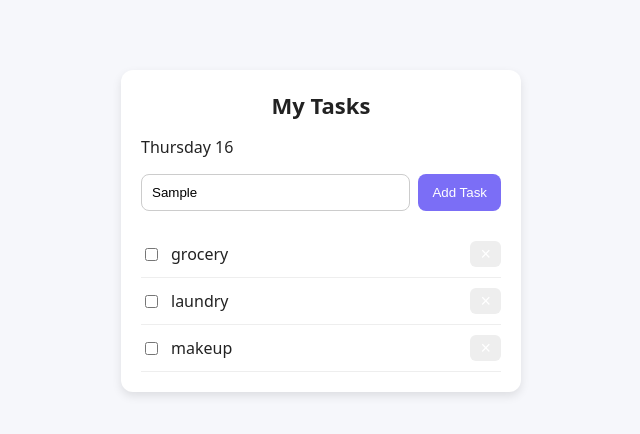
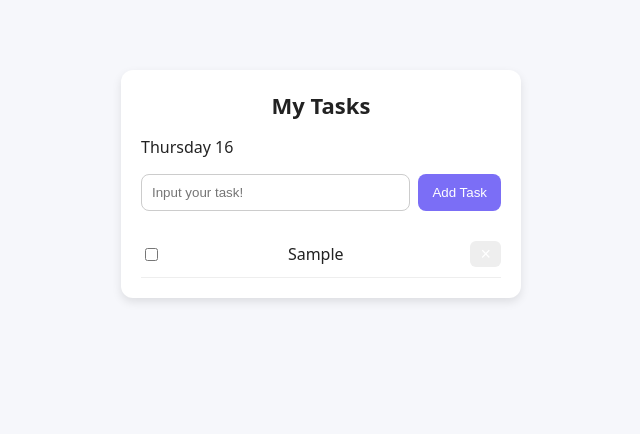
Before and after one commit to NataliaMw/configuration-management-p2-2025-2, a plain HTML site: page frontend/index.html in a window 1280 px wide. Both pictures are taken after typing "Sample" into the empty fields and a click on the button "Add Task". Shown: the whole page, without its empty margins (319-959 px from the left). Drawn offline with Linux system fonts and the light colour scheme.

Commit message:
working add/ remove

```diff
--- a/frontend/index.html
+++ b/frontend/index.html
@@ -3,8 +3,7 @@
 
 <head>
     <meta charset="UTF-8">
-    <meta name="viewport" content="width=
-    , initial-scale=1.0">
+    <meta name="viewport" content="width=device-width, initial-scale=1.0">
     <title>Document</title>
     <style>
         :root {
@@ -107,15 +106,13 @@
                 <span id="dayName">—</span> <span id="dayNumber">—</span>
             </p>
 
-            <p class="status" id="status"></p>
-
             <div class="row">
                 <input id="taskInput" type="text" placeholder="Input your task!" />
                 <button id="addBtn">Add Task</button>
             </div>
 
             <ul id="taskList">
-                <!-- ejemplos iniciales -->
+                <!--  EJEMPLOS
                 <li>
                     <div class="left">
                         <input type="checkbox" />
@@ -138,10 +135,15 @@
                     <button class="icon-btn" aria-label="Remove">×</button>
                 </li>
             </ul>
+            -->
         </div>
     </div>
 
     <script>
+        const addBtn = document.getElementById("addBtn");
+        const newTask = document.getElementById("taskInput");
+        const tasks = document.getElementById("taskList");
+
         const today = new Date();
         const dayName = today.toLocaleDateString("en-US", { weekday: "long" });
         const dayNumber = today.getDate();
@@ -153,27 +155,26 @@
         addBtn.addEventListener("click", (e) => {
             e.preventDefault();
 
-            const taskTest = newTask.value.trim();
-            if (taskTest !== "") {
-                const task = document.createElement("div");
+            const taskText = newTask.value.trim();
+            if (taskText !== "") {
+                const task = document.createElement("li");
                 task.className = "task";
 
                 const checkbox = document.createElement("input");
                 checkbox.type = "checkbox";
-                checkbox.addEventListener("change", updateProgress);
+
+                checkbox.addEventListener("change", () => {
+                    textSpan.classList.toggle("completed", checkbox.checked);
+                });
 
                 const textSpan = document.createElement("span");
-                textSpan.textContent = taskTest;
-                textSpan.class = "taskTest";
+                textSpan.textContent = taskText;
+                textSpan.className = "task-text";
 
                 const removeBtn = document.createElement("button");
-                const removeIcon = document.createElement("img");
-                removeBtn.style.backgroundColor = "transparent";
-                removeBtn.style.borderStyle = "none";
-                removeIcon.src = "x.png";
-                removeIcon.style.width = "25px";
-                removeIcon.style.height = "25px";
-                removeBtn.appendChild(removeIcon);
+                removeBtn.className = "icon-btn";
+                removeBtn.setAttribute("aria-label", "Remove");
+                removeBtn.textContent = "×";
 
                 removeBtn.addEventListener("click", () => {
                     task.remove();
```
